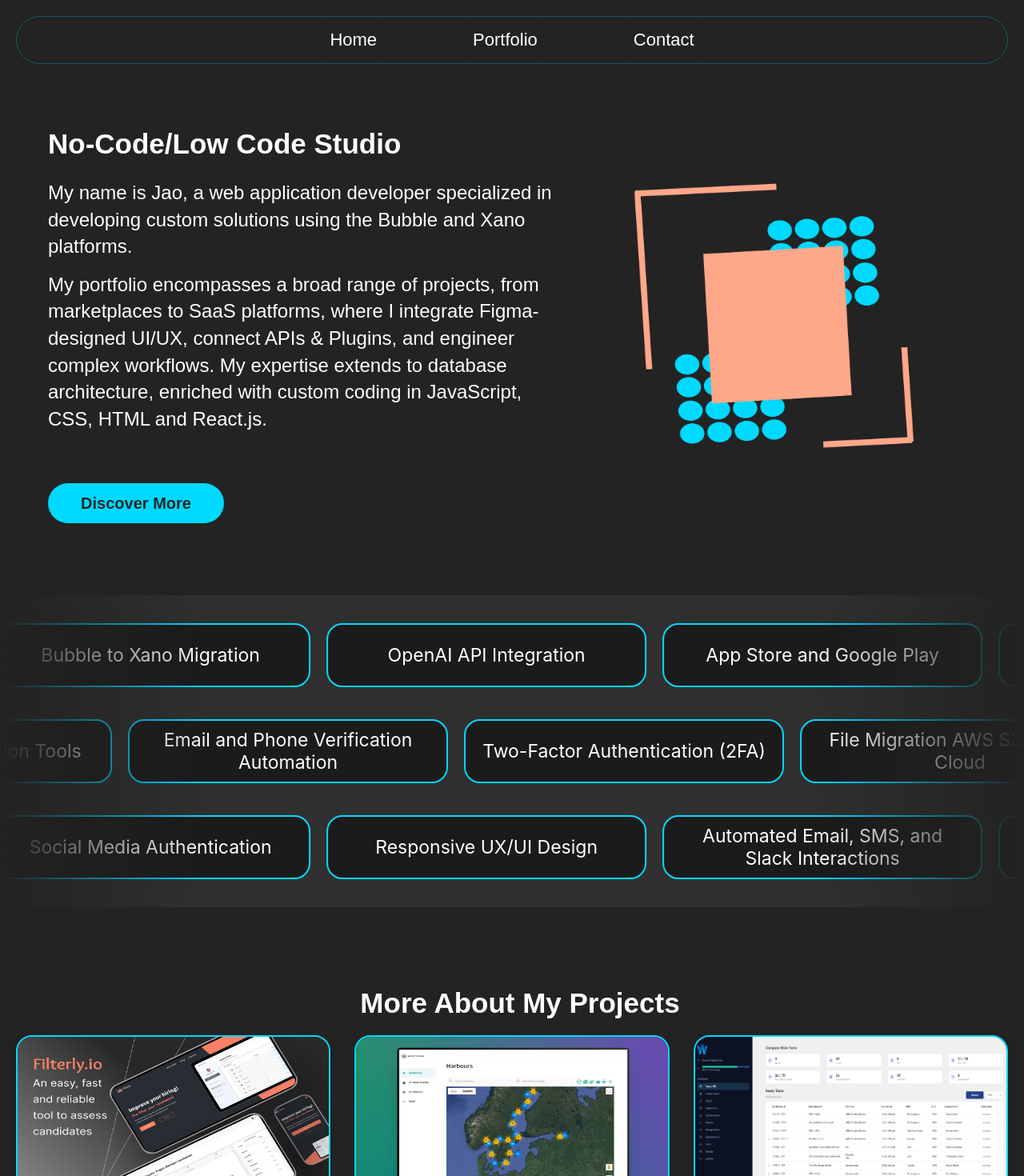
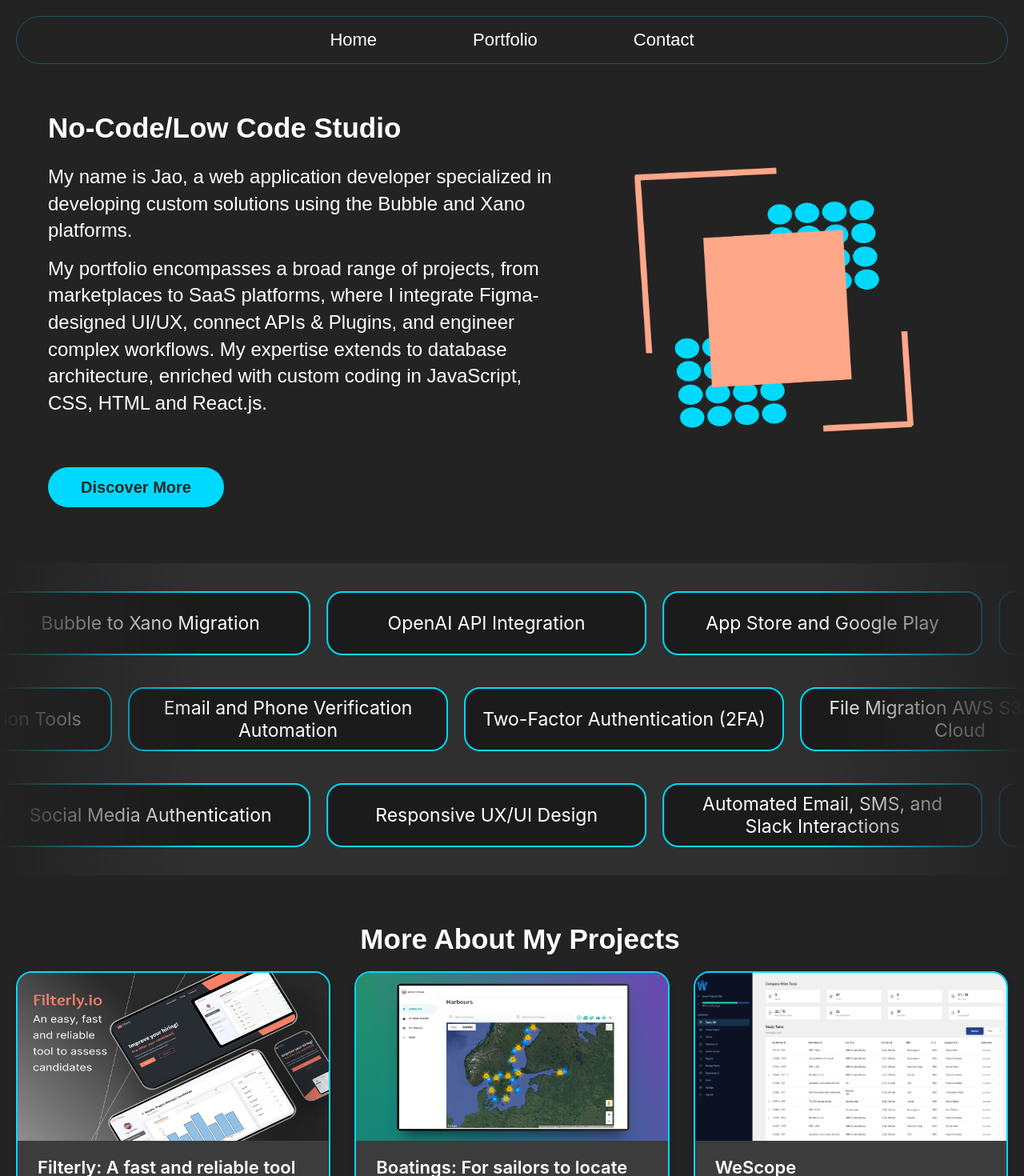
Before and after one commit to Jaoandreu/portfolio, a React (Create React App) app: page / in a window 1280 px wide. Shown: the top 1470 px of the page at 80% size. Built offline with nearby package versions, Linux system fonts and the light colour scheme.

Commit message:
Testing a feature

```diff
--- a/src/App.css
+++ b/src/App.css
@@ -28,7 +28,7 @@
   max-width: 1300px;
   align-items: center;
   justify-content: center;
-  margin-top: 40px;
+  margin-top: 20px;
   margin-left: 40px;
   margin-right: 40px;
 }
--- a/src/App.js
+++ b/src/App.js
@@ -31,7 +31,7 @@ function App() {
         </div>
       </div>
       <Contribution />
-      <div id="portfolio" className="welcome-message" style={{ width: "80%", marginTop: "80px" }}>More About My Projects</div>
+      <div id="portfolio" className="welcome-message" style={{ width: "80%", marginTop: "40px" }}>More About My Projects</div>
       <div className="projects-container">
         {projects.map((project) => (
           <Projects
--- a/src/Contribution.css
+++ b/src/Contribution.css
@@ -12,7 +12,7 @@
   .double-marquee-container {
     position: relative;
     background-color: #f6f6f60f;
-    margin-top: 90px;
+    margin-top: 70px;
     padding: 35px;
     width: 100%;
     max-width: 100vw;
```
